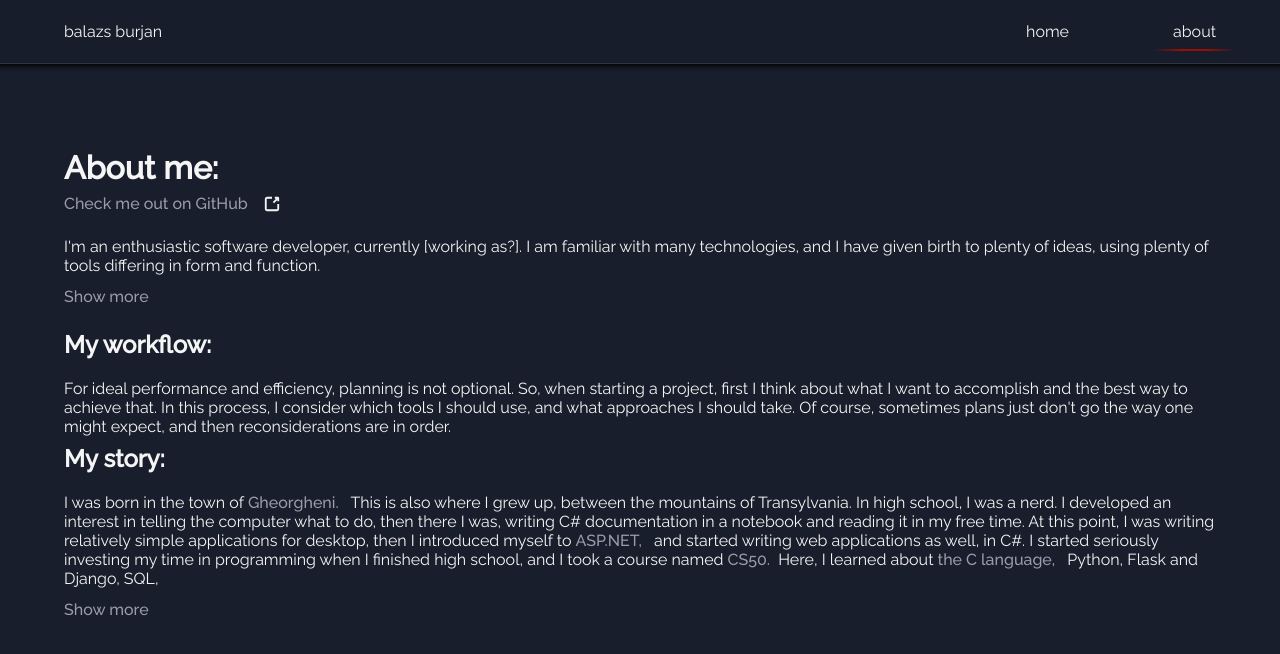
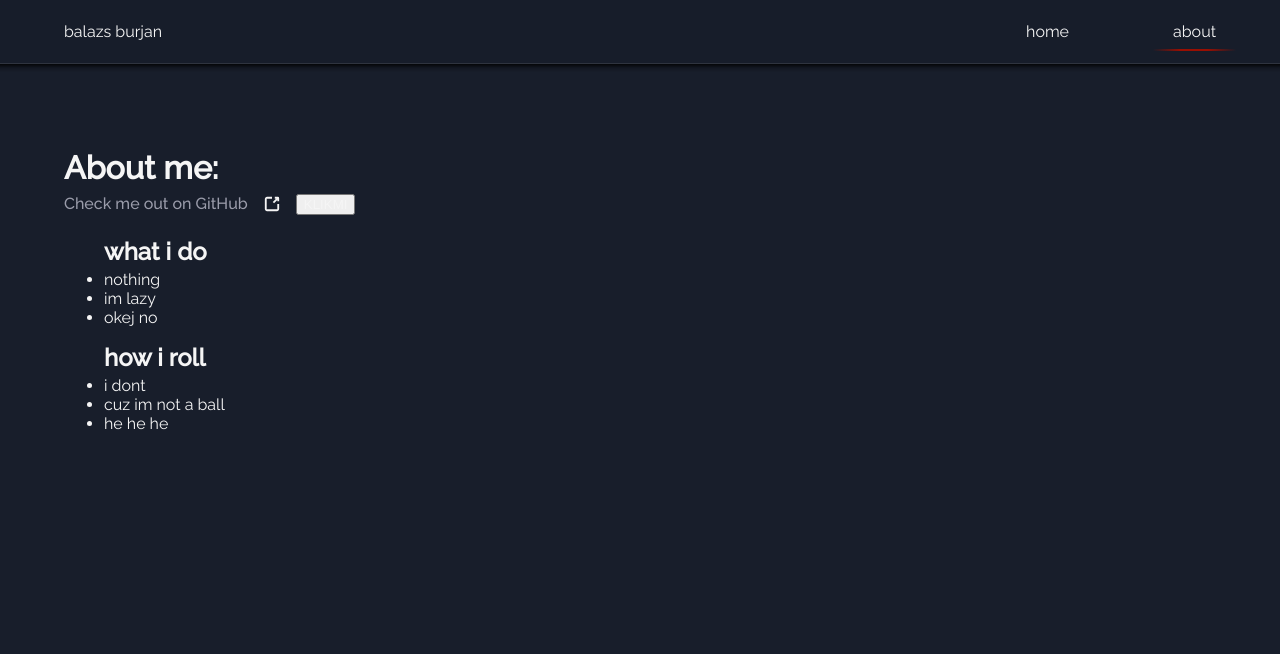
Before and after one commit to bigbali/personal-page, a React (Create React App) app: page /about in a window 1280 px wide. Shown: the top 654 px of the page. Built offline with nearby package versions, Linux system fonts and the light colour scheme.

Commit message:
Added option to change between a wall of text and points in AboutPage, some other minor changes

```diff
--- a/src/components/AnchorExternal/AnchorExternal.component.jsx
+++ b/src/components/AnchorExternal/AnchorExternal.component.jsx
@@ -2,6 +2,8 @@ import './AnchorExternal.style.scss';
 
 export const AnchorExternal = ({ children, to }) => {
     return (
+        <>
+            &nbsp;
             <a
                 className="anchor-external"
                 href={to}
@@ -9,6 +11,8 @@ export const AnchorExternal = ({ children, to }) => {
                 rel="noreferrer">
                 {children}
             </a>
+            &nbsp;
+        </>
     )
 }
 
--- a/src/components/Expandable/Expandable.style.scss
+++ b/src/components/Expandable/Expandable.style.scss
@@ -28,13 +28,8 @@
         position: relative;
         max-height: 0;
         opacity: 0;
-        padding-right: 50%;
         pointer-events: none;
         transition: opacity 0.2s, max-height 0.2s;
-
-        @media screen and (max-width: 900px) {
-            padding-right: 0;
-        }
     }
 
     &.expanded {
--- a/src/components/PortfolioGrid/PortfolioGrid.style.scss
+++ b/src/components/PortfolioGrid/PortfolioGrid.style.scss
@@ -22,6 +22,12 @@
 
         @media screen and (max-width: 777px) {
             &:nth-of-type(n+4) {
+                display: none;
+            }
+        }
+
+        @media screen and (max-width: 1080px) {
+            &:nth-of-type(n+7) {
                 display: none;
             }
         }
--- a/src/routes/AboutPage/AboutPage.component.jsx
+++ b/src/routes/AboutPage/AboutPage.component.jsx
@@ -1,29 +1,18 @@
-import { Link } from 'react-router-dom';
-import technologies from '../../data/technologies';
-import projects from '../../data/projects';
+import { useState } from 'react';
 import SVGOpenExternal from '../../components/SVGOpenExternal';
 import Expandable from '../../components/Expandable';
 import { AnchorExternal as AE } from '../../components/AnchorExternal';
 import './AboutPage.style.scss';
 
-const Tech = () => {
+const AboutPage = () => {
+    const [isText, setIsText] = useState(false);
 
-}
-// FIX: no space between AE and text
-
-const TechList = ({ stack }) => {
-    return stack.map(tech => {
     return (
-            <span>
-
-            </span>
-        )
-    })
-}
-
-const AboutPage = () => {
-    return (
-        <main className="about-page">
+        <main className={`about-page
+            ${isText
+                ? "text"
+                : "points"
+            }`}>
             <h1>About me:</h1>
             <a
                 href="https://www.github.com/bigbali"
@@ -34,12 +23,19 @@ const AboutPage = () => {
                 Check me out on GitHub
                 <SVGOpenExternal />
             </a>
+            <button onClick={() => {
+                setIsText(!isText)
+            }}
+            >KLIKMI</button>
+            <div className="text">
                 <p>
-                I'm an enthusiastic software developer, currently [working as?].
+                    I'm an enthusiastic software developer, currently working as a software developer at
+                    <AE to="https://scandiweb.com/">Scandiweb.</AE>
                     I am familiar with many technologies, and I have given birth to plenty
                     of ideas, using plenty of tools differing in form and function.
                 </p>
                 <Expandable>
+                    <p>
                         My passions lie mainly in computer science and photography.
                         Other than that, I am fascinated by various subjects, including, but not exclusively:
                         psychology, history, culture, technology, cars, and of course, cats! How could I not like cats?!
@@ -47,6 +43,7 @@ const AboutPage = () => {
                         Generally speaking, if it's an animal, I like it. In my free time,
                         I either spend my time learning, watching movies, playing video games,
                         just simply writing code, or sometimes I whip out my camera and start shooting.
+                    </p>
                 </Expandable>
                 <h2>
                     My workflow:
@@ -61,28 +58,39 @@ const AboutPage = () => {
                 <h2>
                     My story:
                 </h2>
-            <p>
+                <Expandable caption="Show" captionExpanded="Hide">
+                    <p className="story">
                         I was born in the town of
-                <AE to="https://en.wikipedia.org/wiki/Gheorgheni">Gheorgheni.</AE>&nbsp;
-                This is also where I grew up, between the mountains of Transylvania.
-                In high school, I was a nerd. I developed an interest in telling the computer what to do,
-                then there I was, writing C# documentation in a notebook and reading it in my free time.
-                At this point, I was writing relatively simple applications for desktop, then I introduced myself
-                to
-                <AE to="https://dotnet.microsoft.com/en-us/apps/aspnet">ASP.NET,</AE>&nbsp;
-                and started writing web applications as well, in C#.
-                I started seriously investing my time in programming when I finished high school, and I took a course
-                named
-                <AE to="https://cs50.harvard.edu/x/2021/">CS50.</AE> Here, I learned about
-                <AE to="https://en.wikipedia.org/wiki/C_(programming_language)">the C language,</AE>&nbsp;
-                Python, Flask and Django, SQL,
+                        <AE to="https://en.wikipedia.org/wiki/Gheorgheni">Gheorgheni,</AE>
+                        between the woody wonders of the Transylvanian mountains.
+                        Since kindergarten, I was quite an artist. For this reason, I was sent to study art in elementary school,
+                        then later I went to study image and text processing in the Technical College of Batthyány Ignác.
+                        This is where I started gaining an interest in the art of computer science, and not long after I was already
+                        studying C#, writing documentation in a notebook and reading it during pause.
+                        My first programs were made for desktop, which included: screen lockers,
+                        network discovery tools and a replacement for Windows' default clock.
+                        Later, I started developing an appetite for web applications, so I started discovering the wonders of
+                        <AE to="https://dotnet.microsoft.com/en-us/apps/aspnet">ASP.NET.</AE>
+                        Later, I started studying JavaScript, HTML and CSS, but not much happened until I discovered
+                        <AE to="https://cs50.harvard.edu/x/2022/">CS50.</AE>
+                        I was amazed by what I learned here, and it was pure joy working on the assignments.
+                        Following, I took <AE to="https://cs50.harvard.edu/web/2020/">CS50's Web Programming with Python and JavaScript,</AE>
+                        and I've been studying all kinds of stuff ever since.
                     </p>
-            <Expandable>
-                So, I started learning C#, and made a tool capable of displaying network data. Initially, it was
-                a console application, but then I though a UI would be something I'd love to do.
-                In the end, not only could it display network data, but you could check if specific ports are open,
-                display the geolocation of a domain name (or IP address) and such.
                 </Expandable>
+            </div>
+            <div className="points">
+                <ul>
+                    <h2>what i do</h2>
+                    <li>nothing</li>
+                    <li>im lazy</li>
+                    <li>okej no</li>
+                    <h2>how i roll</h2>
+                    <li>i dont</li>
+                    <li>cuz im not a ball</li>
+                    <li>he he he</li>
+                </ul>
+            </div>
         </main>
     )
 }
--- a/src/routes/AboutPage/AboutPage.style.scss
+++ b/src/routes/AboutPage/AboutPage.style.scss
@@ -1,16 +1,31 @@
 .about-page {
     padding: var(--header-height);
+
+    &.text {
+        .points {
+            display: none;
+        }
+    }
+
+    &.points {
+        .text {
+            display: none;
+        }
+    }
 
     h1 {
         margin-bottom: 0;
     }
 
     h2 {
-        margin-top: 0.5rem;
+        margin-top: 1rem;
+        margin-bottom: 0.25rem;
     }
 
     p {
         margin-bottom: 0.25rem;
+        width: clamp(15rem, 100%, 60rem);
+        line-height: 1.5rem;
     }
 
     .github-anchor {
@@ -45,4 +60,8 @@
             }
         }
     }
+
+    .expandable p {
+        margin-top: 0;
+    }
 }
--- a/src/routes/IndexPage/IndexPage.component.jsx
+++ b/src/routes/IndexPage/IndexPage.component.jsx
@@ -149,7 +149,7 @@ const IndexPage = (props) => {
                         </span>
                     </span>
                     <span className="do">
-                        I code your imagination into reality.
+                        I craft ideas into reality.
                     </span>
                 </div>
             </section>
@@ -167,13 +167,13 @@ const IndexPage = (props) => {
             </section>
             <section ref={contact} id="contact" className="contact">
                 <h1>Contact me:</h1>
-                {/* TODO: Contact form component */}
-                <form action="">
-                    <input type="text" />
-                    <input type="text" />
-                    <input type="text" />
-                    <button></button>
-                </form>
+                <h2>Reach me via:</h2>
+                <ul>
+                    <li>Email?</li>
+                    <li>Slack?</li>
+                    <li>Discord?</li>
+                    <li>Facebook?</li>
+                </ul>
             </section>
         </main>
     )
```
Also changed, not shown: src/components/SectionSelector/SectionSelector.component.jsx (+9 -3 lines). Lines whose indentation alone changed are shown as unchanged.
